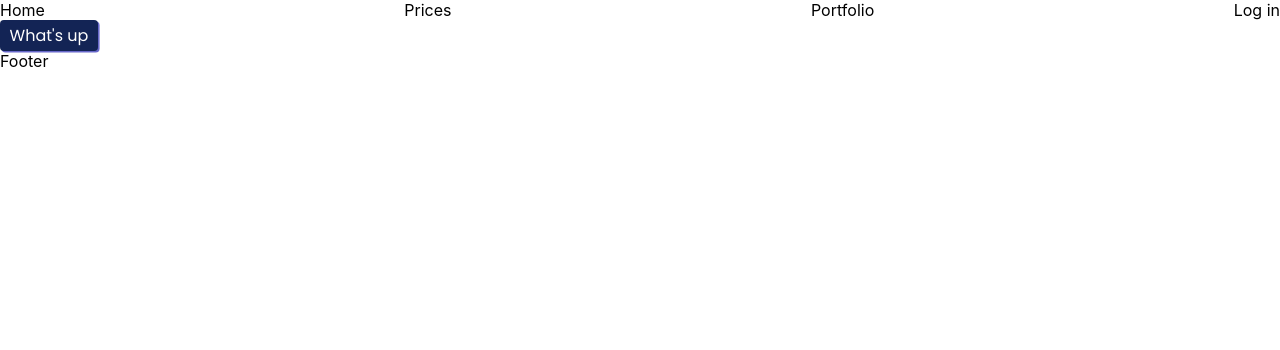
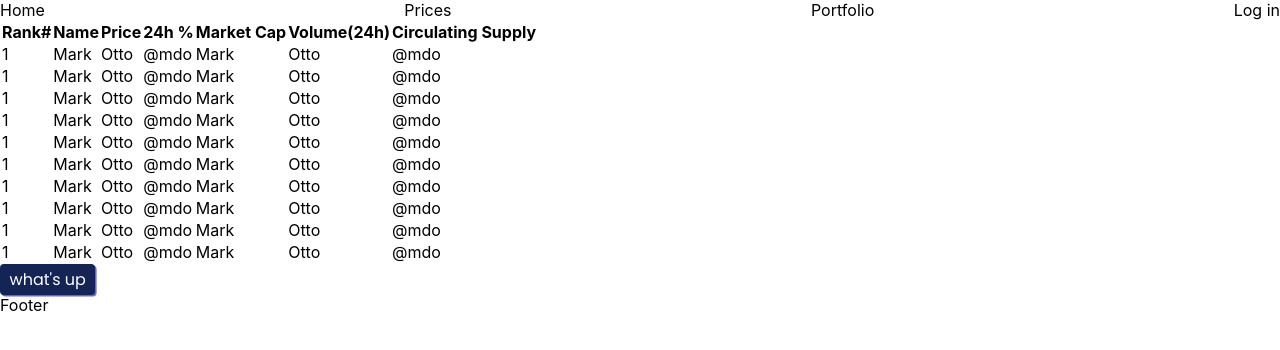
Before and after one commit to IrvHenri/moonshot, a React (Create React App) app in the folder client/: page / in a window 1280 px wide. Shown: the top 350 px of the page. Built offline with nearby package versions, Linux system fonts and the light colour scheme.

Commit message:
added react-icons as dependency

```diff
--- a/client/package.json
+++ b/client/package.json
@@ -2,16 +2,16 @@
   "name": "client",
   "version": "0.1.0",
   "private": true,
-  "proxy": "http://localhost:3001",
   "dependencies": {
     "@testing-library/jest-dom": "^5.11.4",
     "@testing-library/react": "^11.1.0",
     "@testing-library/user-event": "^12.1.10",
     "axios": "^0.21.1",
-    "bootstrap": "^5.0.2",
+    "bootstrap": "^4.6.0",
     "react": "^17.0.2",
     "react-bootstrap": "^1.6.1",
     "react-dom": "^17.0.2",
+    "react-icons": "^4.2.0",
     "react-router-dom": "^5.2.0",
     "react-scripts": "4.0.3",
     "web-vitals": "^1.0.1"
@@ -22,6 +22,7 @@
     "test": "react-scripts test",
     "eject": "react-scripts eject"
   },
+  "proxy": "http://localhost:3001",
   "eslintConfig": {
     "extends": [
       "react-app",
--- a/client/src/App.js
+++ b/client/src/App.js
@@ -1,25 +1,28 @@
-import './App.css';
+import "./App.css";
 import { BrowserRouter as Router, Switch, Route } from "react-router-dom";
 
 import Navbar from "./components/Navbar";
 import Landing from "./components/Landing";
 import Prices from "./components/Prices";
 import Portfolio from "./components/Portfolio";
-import Login from './components/Login';
-import Signup from './components/Signup';
+import Login from "./components/Login";
+import Signup from "./components/Signup";
 import Footer from "./components/Footer";
+import TableData from "./components/Prices/index";
 
 function App() {
   return (
     <div className="App">
       <Navbar />
+      <TableData />
+
       <Router>
         <Switch>
-          <Route exact path="/" component={Landing}/>
-          <Route path="/prices" component={Prices}/>
-          <Route path="/portfolio" component={Portfolio}/>
-          <Route path='/login' component={Login}/>
-          <Route path='/signup' component={Signup}/>
+          <Route exact path="/" component={Landing} />
+          <Route path="/prices" component={Prices} />
+          <Route path="/portfolio" component={Portfolio} />
+          <Route path="/login" component={Login} />
+          <Route path="/signup" component={Signup} />
         </Switch>
       </Router>
       <Footer />
--- a/client/src/components/Landing/index.js
+++ b/client/src/components/Landing/index.js
@@ -1,8 +1,11 @@
-import Button from '../Button'
+import Button from "../Button";
+
 const Landing = () => {
-  return <div>
-    <Button text={"What's up"}/>
-  </div>
-}
+  return (
+    <div>
+      <Button text={"what's up"} />
+    </div>
+  );
+};
 
-export default Landing
+export default Landing;
--- /dev/null
+++ b/client/src/components/Prices/TableRow.js
@@ -0,0 +1,5 @@
+const TableRow = () => {
+  return <div>Table</div>;
+};
+
+export default TableRow;
--- a/client/src/components/Prices/index.js
+++ b/client/src/components/Prices/index.js
@@ -1,7 +1,143 @@
-const Prices = () => {
-  return <div>
-    Prices
-  </div>
-}
+import Table from "react-bootstrap/Table";
 
-export default Prices
+const data = {
+  id: "bitcoin",
+  symbol: "btc",
+  name: "Bitcoin",
+  image:
+    "https://assets.coingecko.com/coins/images/1/large/bitcoin.png?1547033579",
+  current_price: 34682,
+  market_cap: 650869560416,
+  market_cap_rank: 1,
+  fully_diluted_valuation: 729087178650,
+  total_volume: 22766841138,
+  high_24h: 34924,
+  low_24h: 33174,
+  price_change_24h: 1257.03,
+  price_change_percentage_24h: 3.76078,
+  market_cap_change_24h: 24161151719,
+  market_cap_change_percentage_24h: 3.85525,
+  circulating_supply: 18747087,
+  total_supply: 21000000,
+  max_supply: 21000000,
+  ath: 64805,
+  ath_change_percentage: -46.42388,
+  ath_date: "2021-04-14T11:54:46.763Z",
+  atl: 67.81,
+  atl_change_percentage: 51102.42751,
+  atl_date: "2013-07-06T00:00:00.000Z",
+  roi: null,
+  last_updated: "2021-07-03T18:24:23.220Z",
+};
+
+const TableData = () => {
+  return (
+    <Table striped bordered hover variant="dark">
+      <thead>
+        <tr>
+          <th> Rank#</th>
+          <th>Name</th>
+          <th>Price</th>
+          <th>24h %</th>
+          <th>Market Cap</th>
+          <th>Volume(24h)</th>
+          <th>Circulating Supply</th>
+        </tr>
+      </thead>
+      <tbody>
+        <tr>
+          <td>1</td>
+          <td>Mark</td>
+          <td>Otto</td>
+          <td>@mdo</td>
+          <td>Mark</td>
+          <td>Otto</td>
+          <td>@mdo</td>
+        </tr>
+        <tr>
+          <td>1</td>
+          <td>Mark</td>
+          <td>Otto</td>
+          <td>@mdo</td>
+          <td>Mark</td>
+          <td>Otto</td>
+          <td>@mdo</td>
+        </tr>
+        <tr>
+          <td>1</td>
+          <td>Mark</td>
+          <td>Otto</td>
+          <td>@mdo</td>
+          <td>Mark</td>
+          <td>Otto</td>
+          <td>@mdo</td>
+        </tr>
+        <tr>
+          <td>1</td>
+          <td>Mark</td>
+          <td>Otto</td>
+          <td>@mdo</td>
+          <td>Mark</td>
+          <td>Otto</td>
+          <td>@mdo</td>
+        </tr>
+        <tr>
+          <td>1</td>
+          <td>Mark</td>
+          <td>Otto</td>
+          <td>@mdo</td>
+          <td>Mark</td>
+          <td>Otto</td>
+          <td>@mdo</td>
+        </tr>
+        <tr>
+          <td>1</td>
+          <td>Mark</td>
+          <td>Otto</td>
+          <td>@mdo</td>
+          <td>Mark</td>
+          <td>Otto</td>
+          <td>@mdo</td>
+        </tr>
+        <tr>
+          <td>1</td>
+          <td>Mark</td>
+          <td>Otto</td>
+          <td>@mdo</td>
+          <td>Mark</td>
+          <td>Otto</td>
+          <td>@mdo</td>
+        </tr>
+        <tr>
+          <td>1</td>
+          <td>Mark</td>
+          <td>Otto</td>
+          <td>@mdo</td>
+          <td>Mark</td>
+          <td>Otto</td>
+          <td>@mdo</td>
+        </tr>
+        <tr>
+          <td>1</td>
+          <td>Mark</td>
+          <td>Otto</td>
+          <td>@mdo</td>
+          <td>Mark</td>
+          <td>Otto</td>
+          <td>@mdo</td>
+        </tr>
+        <tr>
+          <td>1</td>
+          <td>Mark</td>
+          <td>Otto</td>
+          <td>@mdo</td>
+          <td>Mark</td>
+          <td>Otto</td>
+          <td>@mdo</td>
+        </tr>
+      </tbody>
+    </Table>
+  );
+};
+
+export default TableData;
```
Also changed, not shown: client/src/components/Prices/Table/index.js (deleted, +0 -7 lines), client/public/manifest.json, client/src/components/Prices/Table/index.css (deleted), 1 other file (tests, documents, lock files or other folders).
